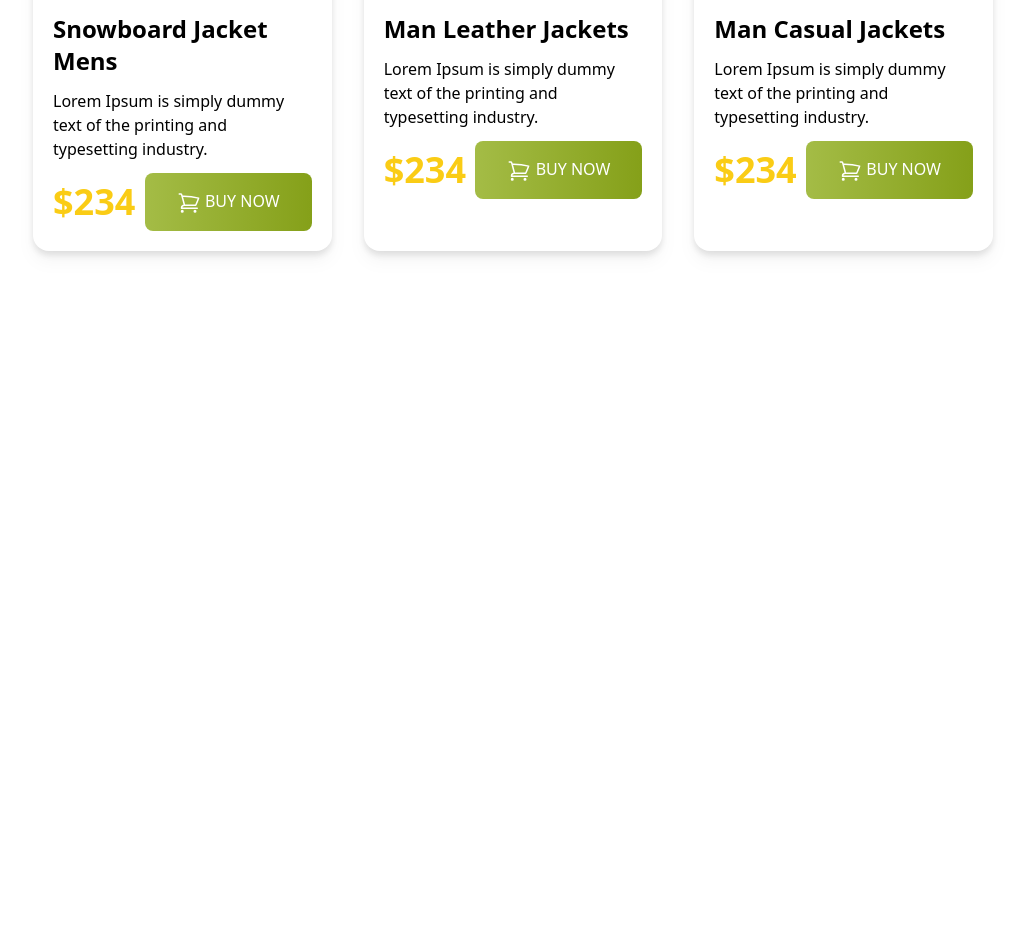
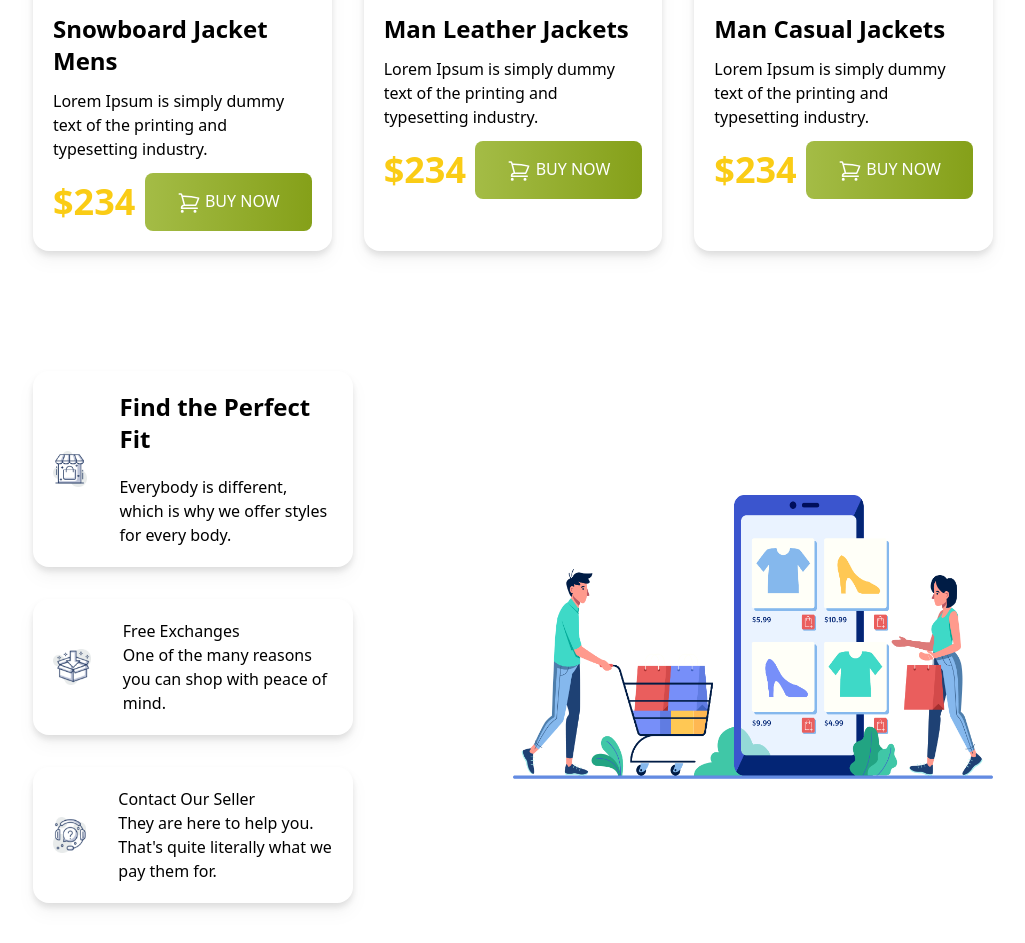
Before and after one commit to ShahriarHossainRifat/tailwind-penguin-fashion, a plain HTML site: page index.html in a window 1280 px wide. Shown: the part 1743-2686 px from the top of the page, without its empty margins (127-1152 px from the left). Before the commit the page ends 2034 px from the top, so only its background shows below. Drawn offline with nearby package versions, Linux system fonts and the light colour scheme.

Commit message:
added features section

```diff
--- a/index.html
+++ b/index.html
@@ -155,6 +155,41 @@
                 </div>
             </div>
         </section>
+        <!-- features section -->
+        <section class="flex flex-col-reverse lg:flex-row gap-y-5 px-5 md:px-16 lg:px-40 pb-10 mt-20 justify-between items-center">
+            <div class="grid gap-y-8 md:grid-cols-2 lg:grid-cols-1 md:gap-x-8 lg:w-1/3">
+                <div class="bg-white flex drop-shadow-lg rounded-2xl items-center gap-x-8 p-5">
+                    <div class="w-20">
+                        <img src="images/house.png" alt="">
+                    </div>
+                    <div class="flex flex-col gap-y-5">
+                        <h3 class="text-2xl font-semibold">Find the Perfect Fit</h3>
+                        <p>Everybody is different, which is why we offer styles for every body.</p>
+                    </div>
+                </div>
+                <div class="bg-white flex drop-shadow-lg rounded-2xl items-center gap-x-8 p-5">
+                    <div class="w-20">
+                        <img src="images/box.png" alt="">
+                    </div>
+                    <div>
+                        <h3>Free Exchanges</h3>
+                        <p>One of the many reasons you can shop with peace of mind.</p>
+                    </div>
+                </div>
+                <div class="bg-white flex drop-shadow-lg rounded-2xl items-center gap-x-8 p-5">
+                    <div class="w-20">
+                        <img src="images/question.png" alt="">
+                    </div>
+                    <div>
+                        <h3>Contact Our Seller</h3>
+                        <p>They are here to help you. That's quite literally what we pay them for.</p>
+                    </div>
+                </div>
+            </div>
+            <div class="md:w-1/2">
+                <img src="images/shopping.png" alt="">
+            </div>
+        </section>
     </main>
     <footer>
 
```
